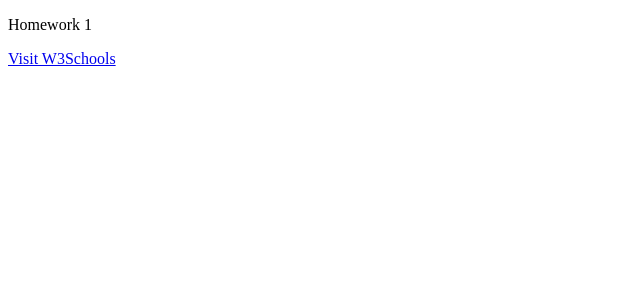
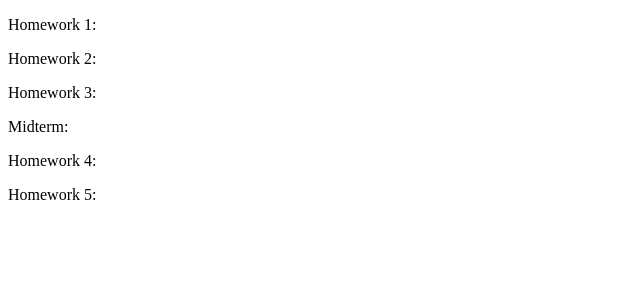
Before and after one commit to nikithomas/nt2551-final, a Flask app: template templates/assignments.html in a window 1280 px wide. Shown: the top 300 px of the page, without its empty margins (0-640 px from the left). Run offline with Flask 2, Linux system fonts and the light colour scheme; the template is opened without the code that fills it, so the values that code supplies are empty.

Commit message:
Second Commit

```diff
--- a/templates/assignments.html
+++ b/templates/assignments.html
@@ -5,7 +5,18 @@
         <title>Assignments!</title>
     <head>
     <body>
-    <p>Homework 1</p>
-    <a href="https://www.w3schools.com">Visit W3Schools</a>
+    <p>Homework 1: </p>
+    <p></p>
+    <p>Homework 2:</p>
+    <p></p>
+    <p>Homework 3:</p>
+    <p></p>
+    <p>Midterm:</p>
+    <p></p>
+    <p>Homework 4:</p>
+    <p></p>
+    <p>Homework 5:</p>
+    <p></p>
+    <p></p>
     </body>
 </html>
--- a/templates/index.html
+++ b/templates/index.html
@@ -13,7 +13,7 @@
     <p>Intended Major: Computer Science</p>
     <p></p>
     <p></p>
-    <a href="/assignmets">See All the Python Assignments</a>
+    <a href="/assignments">See All Python Assignments</a>
     <p></p>
     <a href="/classes">See All the Classes I've Taken This Semester</a>
     <p></p>
```
Also changed, not shown: templates/picture.jpeg (deleted).
